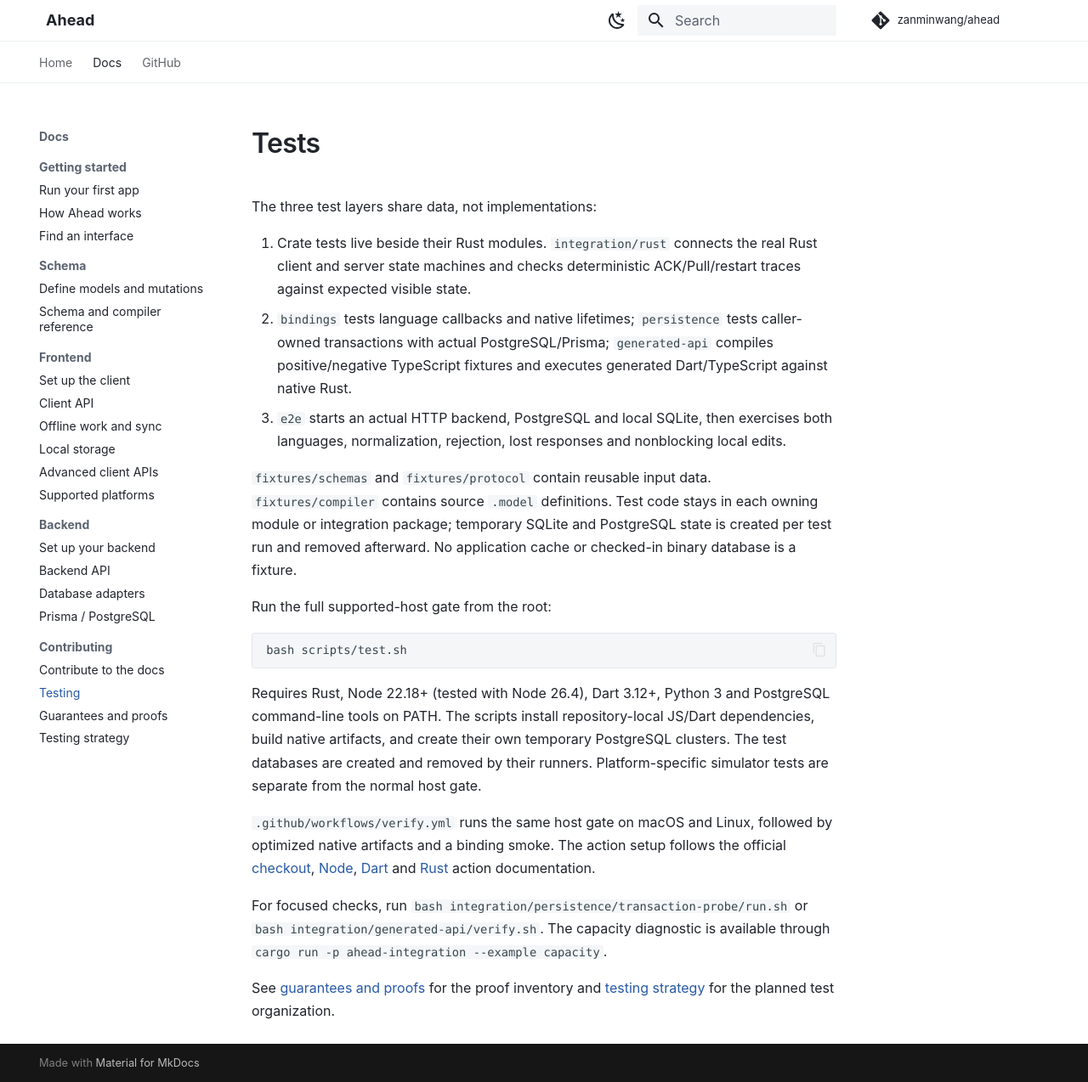
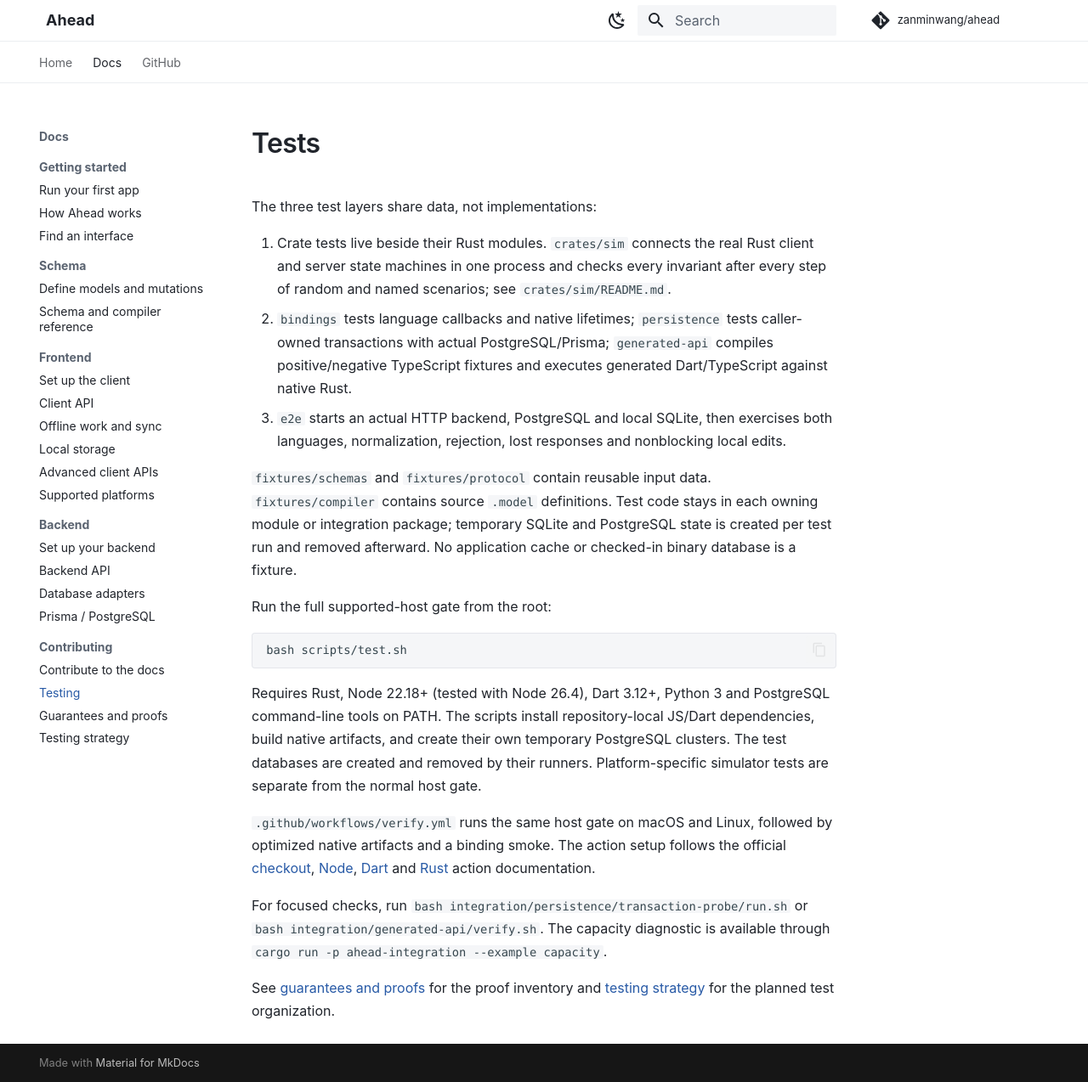
Before and after one commit to steve-z-wang/ahead, an MkDocs documentation site: the page built from website/content/contributing/testing.md, in a window 1280 px wide and 1274 px high. Shown: the whole window at 85% size. Built offline with MkDocs 1.6.1 and Material for MkDocs 9.7.7, drawn with Linux system fonts in a browser that asks for light colours; comment, search, counter and statistics services are not loaded.

Commit message:
docs: correct the sim crate name and seed default, point the test layers at crates/sim
Co-Authored-By: Claude Fable 5.1 <noreply@anthropic.com>
Claude-Session: https://claude.ai/code/session_01Hhr6zbuGgH4badmtU32eWP

```diff
--- a/website/content/contributing/testing.md
+++ b/website/content/contributing/testing.md
@@ -2,7 +2,7 @@
 
 The three test layers share data, not implementations:
 
-1. Crate tests live beside their Rust modules. `integration/rust` connects the real Rust client and server state machines and checks deterministic ACK/Pull/restart traces against expected visible state.
+1. Crate tests live beside their Rust modules. `crates/sim` connects the real Rust client and server state machines in one process and checks every invariant after every step of random and named scenarios; see `crates/sim/README.md`.
 2. `bindings` tests language callbacks and native lifetimes; `persistence` tests caller-owned transactions with actual PostgreSQL/Prisma; `generated-api` compiles positive/negative TypeScript fixtures and executes generated Dart/TypeScript against native Rust.
 3. `e2e` starts an actual HTTP backend, PostgreSQL and local SQLite, then exercises both languages, normalization, rejection, lost responses and nonblocking local edits.
 
```
Also changed, not shown: website/content/contributing/testing-strategy.md (+1 -1 lines).
